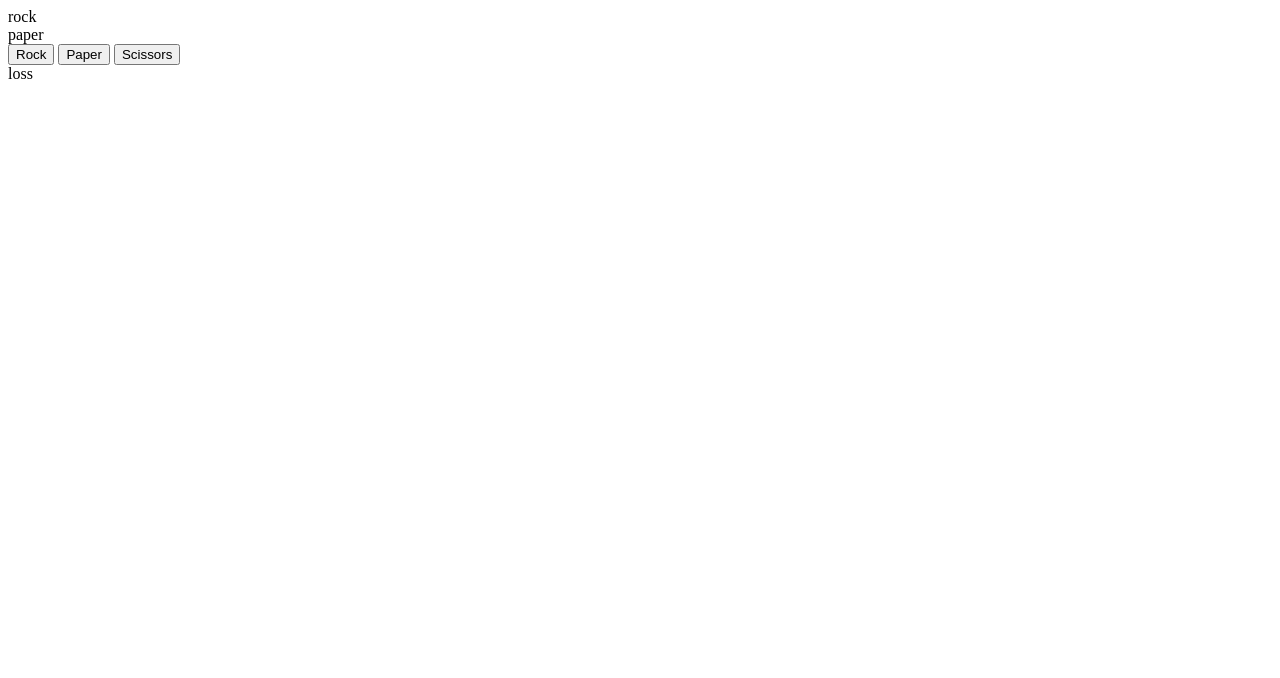
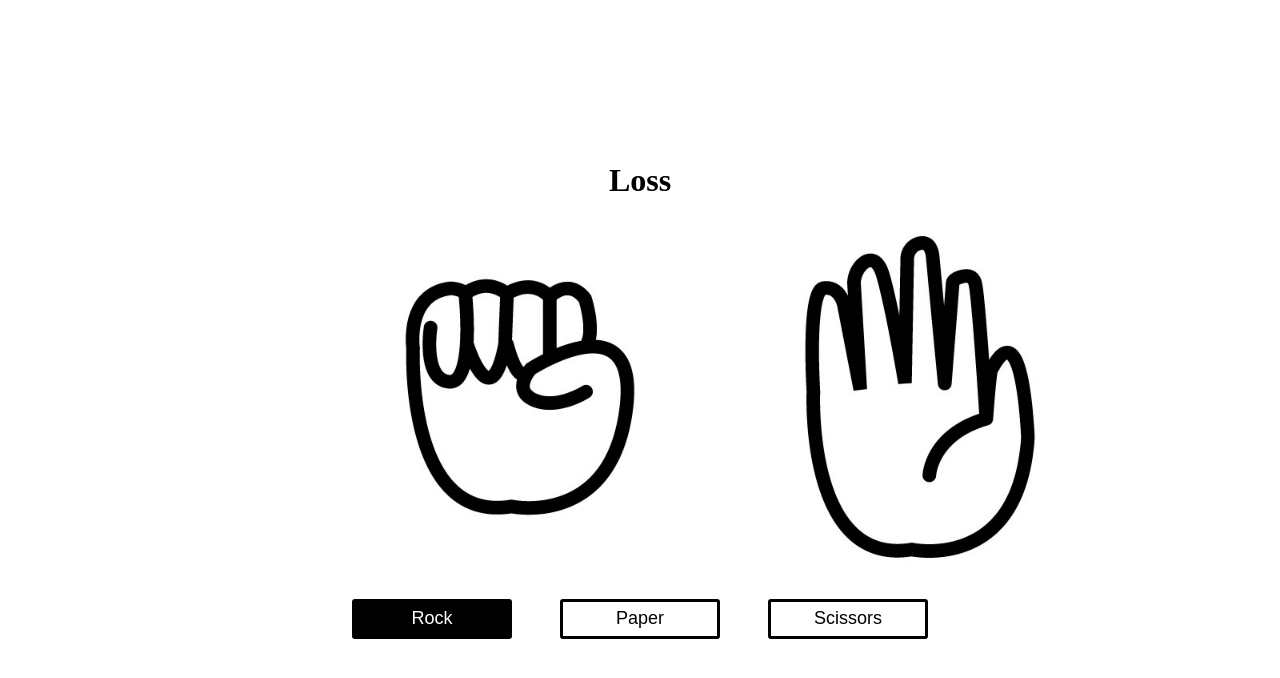
Before and after one commit to ri-ca4/rps, a plain HTML site: page index.html in a window 1280 px wide. Both pictures are taken after a click on the button "Rock". Drawn offline with Linux system fonts and the light colour scheme.

Commit message:
style and add images

```diff
--- a/css/main.css
+++ b/css/main.css
@@ -0,0 +1,53 @@
+*{
+    margin: 0;
+    padding: 0;
+    box-sizing: border-box;
+    scroll-behavior: smooth;
+}
+
+#game{
+    display: flex;
+    flex-direction: column;
+    align-items: center;
+    justify-content: center;
+    width: 100vw;
+    height: 100vh;
+}
+
+#dispChoices{
+    display: flex;
+    flex-direction: row;
+    align-items: center;
+    justify-content: space-between;
+    height: 50vh;
+    width: 80vh;
+}
+
+#controls{
+    display: flex;
+    flex-direction: row;
+    align-items: center;
+    justify-content: space-between;
+    height: 5vh;
+    width: 45vw;
+}
+
+#controls button{
+    height: 5vh;
+    width: 20vh;
+    font-size: large;
+    border: 3px solid black;
+    border-radius: 3px;
+    background-color: #ffffff;
+}
+
+#controls button:focus,
+#controls button:hover{
+    background-color: black;
+    color: white;
+}
+
+img.choice{
+    height: 50vh;
+    width: 50vh;
+}
--- a/index.html
+++ b/index.html
@@ -16,14 +16,18 @@
         <!--[if lt IE 7]>
             <p class="browsehappy">You are using an <strong>outdated</strong> browser. Please <a href="#">upgrade your browser</a> to improve your experience.</p>
         <![endif]-->
-        <div id="user"></div>
-        <div id="comp"></div>
-
-        <button id="rock">Rock</button>
-        <button id="paper">Paper</button>
-        <button id="scissors">Scissors</button>
-
-        <div id="results"></div>
+        <div id="game">
+            <div id="results"></div>
+            <div id="dispChoices">
+                <div id="user"></div>
+                <div id="comp"></div>
+            </div>
+            <div id="controls">
+                <button id="rock">Rock</button>
+                <button id="paper">Paper</button>
+                <button id="scissors">Scissors</button>
+            </div>
+        </div>
 
 
         <script src="js/main.js" async defer></script>
--- a/js/main.js
+++ b/js/main.js
@@ -9,46 +9,46 @@ choices = ['rock', 'paper', 'scissors'];
 
 function game(e){
     var userChoice = e.target.id;
-    userDiv.innerHTML = userChoice;
+    userDiv.innerHTML = `<img class="choice" src="./assets/${userChoice}.jpg">`;
     var compChoice = choices[Math.floor(Math.random()*choices.length)];
-    compDiv.innerHTML = compChoice
+    compDiv.innerHTML = `<img class="choice" src="./assets/${compChoice}.jpg">`
     var result = '';
 
     if(userChoice == 'rock'){
         if(compChoice == 'rock'){
-            result = 'tie'
+            result = 'Tie'
         }
         if(compChoice == 'paper'){
-            result = 'loss'
+            result = 'Loss'
         }
         if(compChoice == 'scissors'){
-            result = 'win'
+            result = 'Win'
         }
     }
     if(userChoice == 'paper'){
         if(compChoice == 'rock'){
-            result = 'win'
+            result = 'Win'
         }
         if(compChoice == 'paper'){
-            result = 'tie'
+            result = 'Tie'
         }
         if(compChoice == 'scissors'){
-            result = 'loss'
+            result = 'Loss'
         }
     }
     if(userChoice == 'scissors'){
         if(compChoice == 'rock'){
-            result = 'loss'
+            result = 'Loss'
         }
         if(compChoice == 'paper'){
-            result = 'win'
+            result = 'Win'
         }
         if(compChoice == 'scissors'){
-            result = 'tie'
+            result = 'Tie'
         }
     }
 
-    resultsDiv.innerHTML = result
+    resultsDiv.innerHTML = `<h1>${result}</h1>`
 
 }
 
```
Also changed, not shown: assets/paper.jpg (added), assets/rock.jpg (added), assets/scissors.jpg (added).
